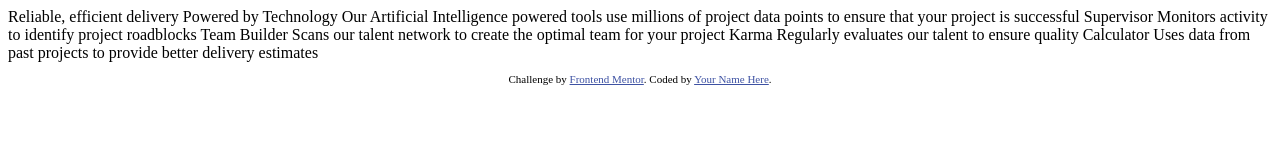
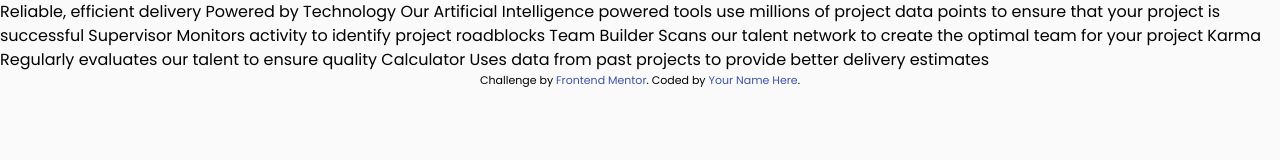
Before and after one commit to muflihanto/frontendmentor-four-card-feature-section, a website: page index.html in a window 1280 px wide. Drawn offline with Linux system fonts and the light colour scheme.

Commit message:
add tools & set configs for styling

```diff
--- a/index.html
+++ b/index.html
@@ -1,45 +1,58 @@
 <!DOCTYPE html>
 <html lang="en">
-<head>
-  <meta charset="UTF-8">
-  <meta name="viewport" content="width=device-width, initial-scale=1.0"> <!-- displays site properly based on user's device -->
+  <head>
+    <meta charset="UTF-8" />
+    <meta
+      name="viewport"
+      content="width=device-width, initial-scale=1.0"
+    />
+    <!-- displays site properly based on user's device -->
 
-  <link rel="icon" type="image/png" sizes="32x32" href="./images/favicon-32x32.png">
+    <link
+      rel="icon"
+      type="image/png"
+      sizes="32x32"
+      href="./images/favicon-32x32.png"
+    />
 
-  <title>Frontend Mentor | Four card feature section</title>
+    <link
+      rel="stylesheet"
+      href="styles.css"
+    />
 
-  <!-- Feel free to remove these styles or customise in your own stylesheet 👍 -->
-  <style>
-    .attribution { font-size: 11px; text-align: center; }
-    .attribution a { color: hsl(228, 45%, 44%); }
-  </style>
-</head>
-<body>
+    <!-- Google Fonts -->
 
-  Reliable, efficient delivery
-  Powered by Technology
+    <link
+      rel="preconnect"
+      href="https://fonts.googleapis.com"
+    />
+    <link
+      rel="preconnect"
+      href="https://fonts.gstatic.com"
+      crossorigin
+    />
+    <link
+      href="https://fonts.googleapis.com/css2?family=Poppins:wght@200;400;600&display=swap"
+      rel="stylesheet"
+    />
 
-  Our Artificial Intelligence powered tools use millions of project data points
-  to ensure that your project is successful
+    <title>Frontend Mentor | Four card feature section</title>
+  </head>
+  <body>
+    Reliable, efficient delivery Powered by Technology Our Artificial Intelligence powered tools use millions of project data points to ensure that your project is successful Supervisor Monitors activity to identify project roadblocks Team Builder Scans our talent network to create the optimal team for your project Karma Regularly evaluates our talent to ensure quality Calculator Uses data from
+    past projects to provide better delivery estimates
 
-  Supervisor
-  Monitors activity to identify project roadblocks
+    <footer>
+      <p class="attribution">
+        Challenge by
+        <a
+          href="https://www.frontendmentor.io?ref=challenge"
+          target="_blank"
+          >Frontend Mentor</a
+        >. Coded by <a href="#">Your Name Here</a>.
+      </p>
+    </footer>
 
-  Team Builder
-  Scans our talent network to create the optimal team for your project
-
-  Karma
-  Regularly evaluates our talent to ensure quality
-
-  Calculator
-  Uses data from past projects to provide better delivery estimates
-
-
-  <footer>
-    <p class="attribution">
-      Challenge by <a href="https://www.frontendmentor.io?ref=challenge" target="_blank">Frontend Mentor</a>.
-      Coded by <a href="#">Your Name Here</a>.
-    </p>
-  </footer>
-</body>
+    <script src="./slider.js"></script>
+  </body>
 </html>
--- /dev/null
+++ b/input.css
@@ -0,0 +1,25 @@
+@tailwind base;
+@tailwind components;
+@tailwind utilities;
+
+body {
+  @apply font-body bg-base-50;
+}
+
+.attribution {
+  @apply text-[11px] text-center;
+}
+
+.attribution a {
+  color: hsl(228, 45%, 44%);
+}
+
+/* ------------------------------------------ */
+.img-comp-img.img-comp-overlay {
+  @apply top-0 left-0 absolute w-auto h-auto overflow-hidden text-left;
+}
+
+.img-comp-img img {
+  @apply block h-screen w-screen max-w-none left-0;
+}
+/* ------------------------------------------ */
--- /dev/null
+++ b/tailwind.config.js
@@ -0,0 +1,25 @@
+/** @type {import('tailwindcss').Config} */
+module.exports = {
+  content: ["./index.html"],
+  theme: {
+    extend: {
+      colors: {
+        primary: {
+          red: "hsl(0, 78%, 62%)",
+          cyan: "hsl(180, 62%, 55%)",
+          orange: "hsl(34, 97%, 64%)",
+          blue: "hsl(212, 86%, 64%)",
+        },
+        base: {
+          50: "hsl(0, 0%, 98%)",
+          100: "hsl(229, 6%, 66%)",
+          200: "hsl(234, 12%, 34%)",
+        },
+      },
+      fontFamily: {
+        body: ["Poppins", "sans-serif"],
+      },
+    },
+  },
+  plugins: [],
+};
```
Also changed, not shown: package.json (added, +8 -0 lines), styles.css (added), 2 other files.
